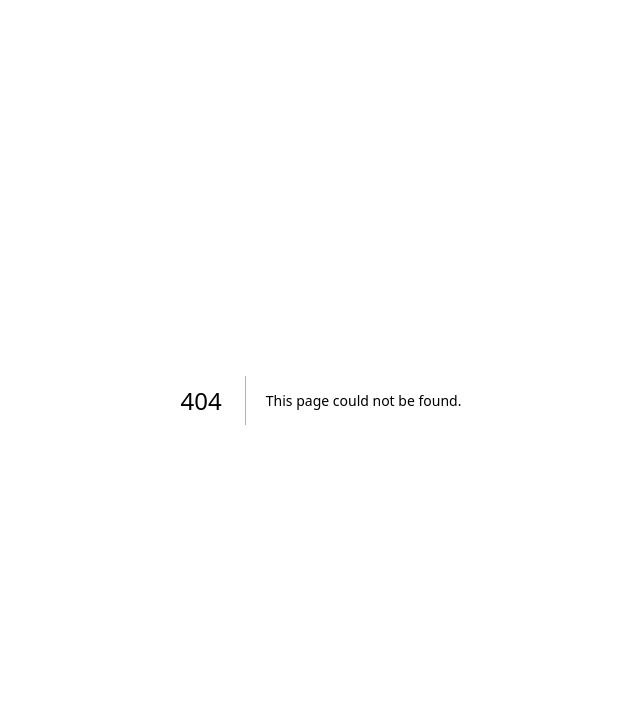
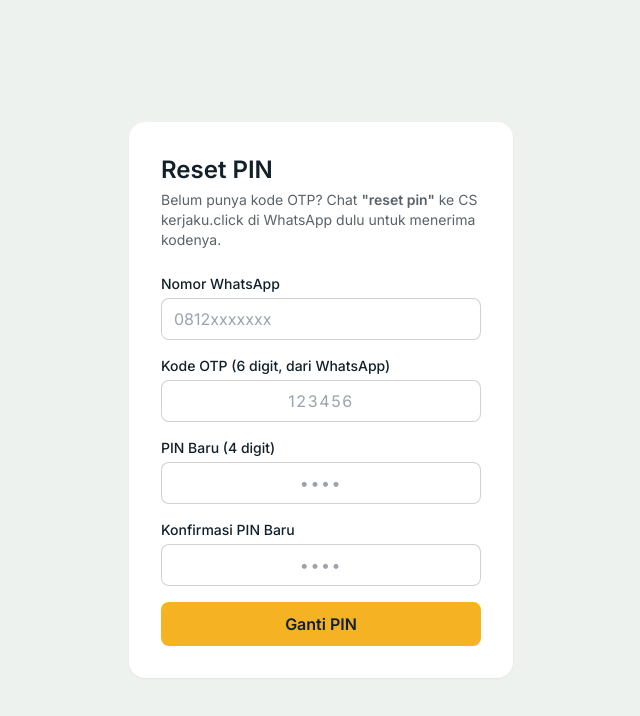
Before and after one commit to kerjakuclick-hub/kerjakuclick, a Next.js app: page /reset-pin in a window 1280 px wide. Before the commit this address had no page. Shown: the top 716 px of the page, without its empty margins (319-959 px from the left). Built offline with nearby package versions, Linux system fonts and the light colour scheme.

Commit message:
feat: halaman web reset PIN pelanggan

```diff
--- /dev/null
+++ b/app/reset-pin/page.tsx
@@ -0,0 +1,180 @@
+// app/reset-pin/page.tsx
+//
+// Halaman untuk pelanggan menyelesaikan reset PIN setelah menerima kode OTP
+// lewat WhatsApp (dikirim dari webhook Fonnte saat mereka chat "reset pin"
+// ke CS). Alurnya SATU LANGKAH di halaman ini: masukkan nomor WA + OTP +
+// PIN baru sekaligus — OTP-nya sendiri sudah diminta lewat WA, bukan dari
+// halaman ini.
+//
+// Setelah berhasil, API /api/customer/reset-pin/confirm otomatis membuatkan
+// sesi baru (auto-login) dan men-set cookie-nya, jadi kita tinggal redirect
+// ke halaman utama pelanggan.
+
+"use client";
+
+import { useState, type FormEvent } from "react";
+import { useRouter } from "next/navigation";
+
+// Sesuaikan kalau halaman utama pelanggan setelah login bukan "/" —
+// misal "/dashboard" atau "/pesanan-saya".
+const REDIRECT_AFTER_SUCCESS = "/";
+
+export default function ResetPinPage() {
+  const router = useRouter();
+
+  const [noHp, setNoHp] = useState("");
+  const [otp, setOtp] = useState("");
+  const [pinBaru, setPinBaru] = useState("");
+  const [konfirmasiPin, setKonfirmasiPin] = useState("");
+
+  const [loading, setLoading] = useState(false);
+  const [error, setError] = useState<string | null>(null);
+  const [success, setSuccess] = useState(false);
+
+  async function handleSubmit(e: FormEvent) {
+    e.preventDefault();
+    setError(null);
+
+    if (!/^\d{4}$/.test(pinBaru)) {
+      setError("PIN baru harus 4 angka.");
+      return;
+    }
+    if (pinBaru !== konfirmasiPin) {
+      setError("Konfirmasi PIN tidak sama dengan PIN baru.");
+      return;
+    }
+    if (!/^\d{6}$/.test(otp)) {
+      setError("Kode OTP harus 6 angka (cek WhatsApp Anda).");
+      return;
+    }
+
+    setLoading(true);
+    try {
+      const res = await fetch("/api/customer/reset-pin/confirm", {
+        method: "POST",
+        headers: { "Content-Type": "application/json" },
+        body: JSON.stringify({ noHp, otp, pinBaru }),
+      });
+      const data = await res.json();
+
+      if (!res.ok) {
+        setError(data.error ?? "Terjadi kesalahan, coba lagi.");
+        setLoading(false);
+        return;
+      }
+
+      setSuccess(true);
+      // Cookie sesi sudah di-set oleh server (auto-login) -> arahkan ke halaman utama.
+      setTimeout(() => router.push(REDIRECT_AFTER_SUCCESS), 1200);
+    } catch {
+      setError("Gagal terhubung ke server. Coba lagi sebentar.");
+      setLoading(false);
+    }
+  }
+
+  if (success) {
+    return (
+      <main className="min-h-screen flex items-center justify-center bg-[#EEF2EE] px-4">
+        <div className="max-w-sm w-full text-center bg-white rounded-2xl shadow-sm p-8">
+          <div className="text-5xl mb-4">✅</div>
+          <h1 className="text-xl font-bold text-[#12202A] mb-2">
+            PIN berhasil diganti!
+          </h1>
+          <p className="text-[#12202A]/70">Mengarahkan Anda masuk ke akun…</p>
+        </div>
+      </main>
+    );
+  }
+
+  return (
+    <main className="min-h-screen flex items-center justify-center bg-[#EEF2EE] px-4 py-12">
+      <div className="max-w-sm w-full bg-white rounded-2xl shadow-sm p-8">
+        <h1 className="text-2xl font-bold text-[#12202A] mb-1">Reset PIN</h1>
+        <p className="text-sm text-[#12202A]/70 mb-6">
+          Belum punya kode OTP? Chat{" "}
+          <span className="font-semibold">&quot;reset pin&quot;</span> ke CS
+          kerjaku.click di WhatsApp dulu untuk menerima kodenya.
+        </p>
+
+        <form onSubmit={handleSubmit} className="space-y-4">
+          <div>
+            <label className="block text-sm font-medium text-[#12202A] mb-1">
+              Nomor WhatsApp
+            </label>
+            <input
+              type="tel"
+              inputMode="numeric"
+              placeholder="0812xxxxxxx"
+              value={noHp}
+              onChange={(e) => setNoHp(e.target.value)}
+              required
+              className="w-full rounded-lg border border-[#12202A]/20 px-3 py-2 focus:outline-none focus:ring-2 focus:ring-[#1D6F8C]"
+            />
+          </div>
+
+          <div>
+            <label className="block text-sm font-medium text-[#12202A] mb-1">
+              Kode OTP (6 digit, dari WhatsApp)
+            </label>
+            <input
+              type="text"
+              inputMode="numeric"
+              maxLength={6}
+              placeholder="123456"
+              value={otp}
+              onChange={(e) => setOtp(e.target.value.replace(/\D/g, ""))}
+              required
+              className="w-full rounded-lg border border-[#12202A]/20 px-3 py-2 tracking-widest text-center focus:outline-none focus:ring-2 focus:ring-[#1D6F8C]"
+            />
+          </div>
+
+          <div>
+            <label className="block text-sm font-medium text-[#12202A] mb-1">
+              PIN Baru (4 digit)
+            </label>
+            <input
+              type="password"
+              inputMode="numeric"
+              maxLength={4}
+              placeholder="••••"
+              value={pinBaru}
+              onChange={(e) => setPinBaru(e.target.value.replace(/\D/g, ""))}
+              required
+              className="w-full rounded-lg border border-[#12202A]/20 px-3 py-2 tracking-widest text-center focus:outline-none focus:ring-2 focus:ring-[#1D6F8C]"
+            />
+          </div>
+
+          <div>
+            <label className="block text-sm font-medium text-[#12202A] mb-1">
+              Konfirmasi PIN Baru
+            </label>
+            <input
+              type="password"
+              inputMode="numeric"
+              maxLength={4}
+              placeholder="••••"
+              value={konfirmasiPin}
+              onChange={(e) => setKonfirmasiPin(e.target.value.replace(/\D/g, ""))}
+              required
+              className="w-full rounded-lg border border-[#12202A]/20 px-3 py-2 tracking-widest text-center focus:outline-none focus:ring-2 focus:ring-[#1D6F8C]"
+            />
+          </div>
+
+          {error && (
+            <p className="text-sm text-red-600 bg-red-50 rounded-lg px-3 py-2">
+              {error}
+            </p>
+          )}
+
+          <button
+            type="submit"
+            disabled={loading}
+            className="w-full rounded-lg bg-[#F5B324] text-[#12202A] font-semibold py-2.5 hover:opacity-90 transition disabled:opacity-50"
+          >
+            {loading ? "Memproses…" : "Ganti PIN"}
+          </button>
+        </form>
+      </div>
+    </main>
+  );
+}
```
